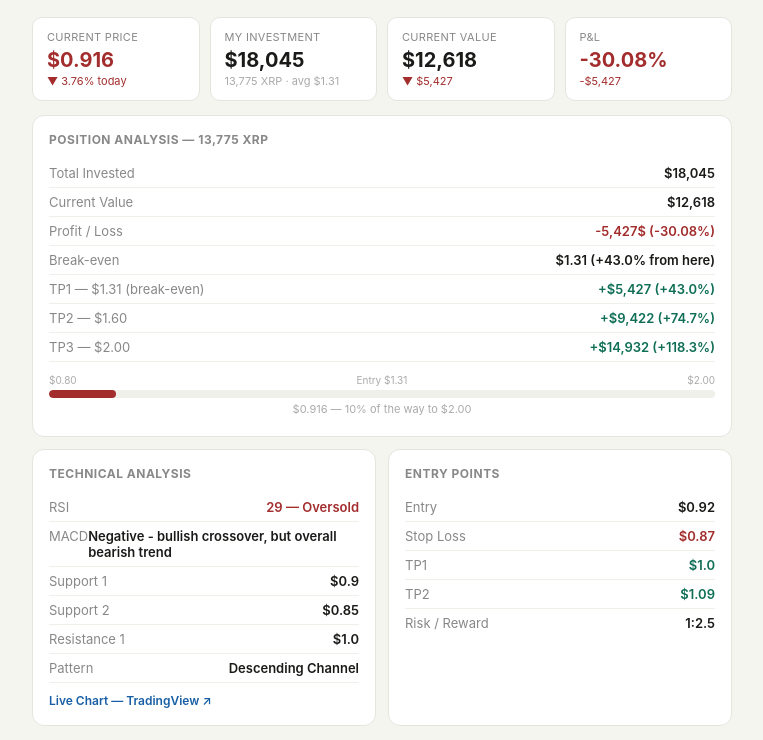
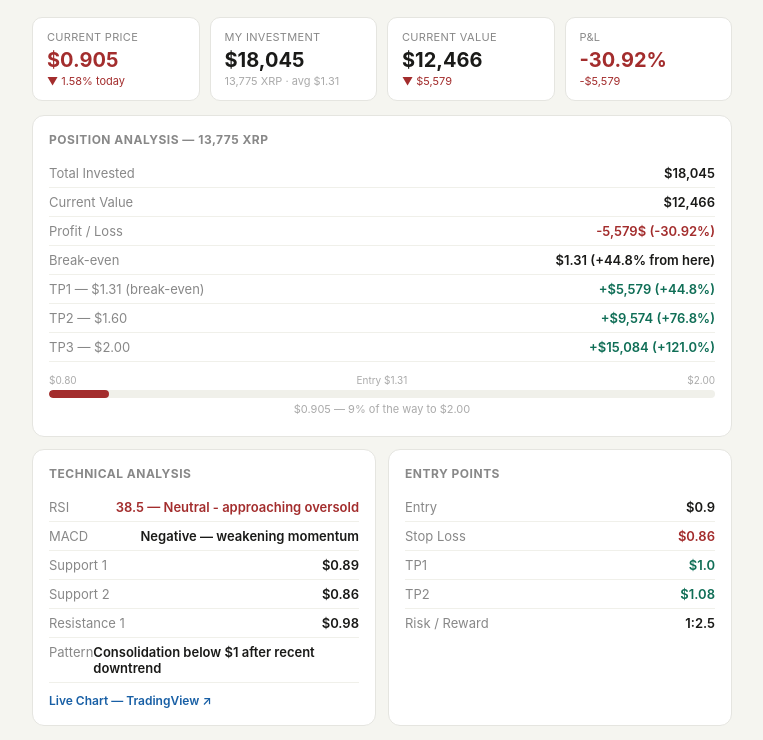
Before and after one commit to Vikmoose223/XRP-Analyst, a plain HTML site: page index.html in a window 1280 px wide. Shown: the part 60-800 px from the top of the page, without its empty margins (258-1021 px from the left). Drawn offline with Linux system fonts and the light colour scheme.

Commit message:
XRP update 25/11/2026

```diff
--- a/index.html
+++ b/index.html
@@ -52,8 +52,8 @@
   <div class="metrics">
     <div class="metric">
       <div class="label">Current Price</div>
-      <div class="value" style="color:#A32D2D">$0.916</div>
-      <div class="sub" style="color:#A32D2D">▼ 3.76% today</div>
+      <div class="value" style="color:#A32D2D">$0.905</div>
+      <div class="sub" style="color:#A32D2D">▼ 1.58% today</div>
     </div>
     <div class="metric">
       <div class="label">My Investment</div>
@@ -62,68 +62,68 @@
     </div>
     <div class="metric">
       <div class="label">Current Value</div>
-      <div class="value">$12,618</div>
-      <div class="sub" style="color:#A32D2D">▼ $5,427</div>
+      <div class="value">$12,466</div>
+      <div class="sub" style="color:#A32D2D">▼ $5,579</div>
     </div>
     <div class="metric">
       <div class="label">P&L</div>
-      <div class="value" style="color:#A32D2D">-30.08%</div>
-      <div class="sub" style="color:#A32D2D">-$5,427</div>
+      <div class="value" style="color:#A32D2D">-30.92%</div>
+      <div class="sub" style="color:#A32D2D">-$5,579</div>
     </div>
   </div>
 
   <div class="card">
     <h2>Position Analysis — 13,775 XRP</h2>
     <div class="row"><span class="k">Total Invested</span><span class="v">$18,045</span></div>
-    <div class="row"><span class="k">Current Value</span><span class="v">$12,618</span></div>
-    <div class="row"><span class="k">Profit / Loss</span><span class="v" style="color:#A32D2D">-5,427$ (-30.08%)</span></div>
-    <div class="row"><span class="k">Break-even</span><span class="v">$1.31 (+43.0% from here)</span></div>
-    <div class="row"><span class="k">TP1 — $1.31 (break-even)</span><span class="v up">+$5,427 (+43.0%)</span></div>
-    <div class="row"><span class="k">TP2 — $1.60</span><span class="v up">+$9,422 (+74.7%)</span></div>
-    <div class="row"><span class="k">TP3 — $2.00</span><span class="v up">+$14,932 (+118.3%)</span></div>
+    <div class="row"><span class="k">Current Value</span><span class="v">$12,466</span></div>
+    <div class="row"><span class="k">Profit / Loss</span><span class="v" style="color:#A32D2D">-5,579$ (-30.92%)</span></div>
+    <div class="row"><span class="k">Break-even</span><span class="v">$1.31 (+44.8% from here)</span></div>
+    <div class="row"><span class="k">TP1 — $1.31 (break-even)</span><span class="v up">+$5,579 (+44.8%)</span></div>
+    <div class="row"><span class="k">TP2 — $1.60</span><span class="v up">+$9,574 (+76.8%)</span></div>
+    <div class="row"><span class="k">TP3 — $2.00</span><span class="v up">+$15,084 (+121.0%)</span></div>
     <div class="progress-wrap">
       <div class="progress-labels"><span>$0.80</span><span>Entry $1.31</span><span>$2.00</span></div>
-      <div class="progress-bar"><div class="progress-fill" style="width:10%;background:#A32D2D;"></div></div>
-      <div class="progress-note">$0.916 — 10% of the way to $2.00</div>
+      <div class="progress-bar"><div class="progress-fill" style="width:9%;background:#A32D2D;"></div></div>
+      <div class="progress-note">$0.905 — 9% of the way to $2.00</div>
     </div>
   </div>
 
   <div class="sections">
     <div class="card">
       <h2>Technical Analysis</h2>
-      <div class="row"><span class="k">RSI</span><span class="v down">29 — Oversold</span></div>
-      <div class="row"><span class="k">MACD</span><span class="v">Negative - bullish crossover, but overall bearish trend</span></div>
-      <div class="row"><span class="k">Support 1</span><span class="v">$0.9</span></div>
-      <div class="row"><span class="k">Support 2</span><span class="v">$0.85</span></div>
-      <div class="row"><span class="k">Resistance 1</span><span class="v">$1.0</span></div>
-      <div class="row"><span class="k">Pattern</span><span class="v">Descending Channel</span></div>
+      <div class="row"><span class="k">RSI</span><span class="v down">38.5 — Neutral - approaching oversold</span></div>
+      <div class="row"><span class="k">MACD</span><span class="v">Negative — weakening momentum</span></div>
+      <div class="row"><span class="k">Support 1</span><span class="v">$0.89</span></div>
+      <div class="row"><span class="k">Support 2</span><span class="v">$0.86</span></div>
+      <div class="row"><span class="k">Resistance 1</span><span class="v">$0.98</span></div>
+      <div class="row"><span class="k">Pattern</span><span class="v">Consolidation below $1 after recent downtrend</span></div>
       <a class="chart-link" href="https://www.tradingview.com/chart/?symbol=XRPUSDT">Live Chart — TradingView ↗</a>
     </div>
 
     <div class="card">
       <h2>Entry Points</h2>
-      <div class="row"><span class="k">Entry</span><span class="v">$0.92</span></div>
-      <div class="row"><span class="k">Stop Loss</span><span class="v down">$0.87</span></div>
+      <div class="row"><span class="k">Entry</span><span class="v">$0.9</span></div>
+      <div class="row"><span class="k">Stop Loss</span><span class="v down">$0.86</span></div>
       <div class="row"><span class="k">TP1</span><span class="v up">$1.0</span></div>
-      <div class="row"><span class="k">TP2</span><span class="v up">$1.09</span></div>
+      <div class="row"><span class="k">TP2</span><span class="v up">$1.08</span></div>
       <div class="row"><span class="k">Risk / Reward</span><span class="v">1:2.5</span></div>
     </div>
 
     <div class="card" style="grid-column:1/-1">
       <h2>Fundamental Analysis</h2>
-      <div class="news-item">Ripple announced a custody deal with Turkish bank Yapı Kredi, enabling the bank to use Ripple Custody software. However, this partnership does not necessitate the bank to buy or use XRP directly, and similar past deals have not consistently translated into positive price action for the token. XRP ETFs have experienced significant outflows, with November seeing approximately $30-$33 million in withdrawals, contributing to the token's price decline. Additionally, Ripple's dollar-pegged stablecoin, RLUSD, has grown to a market capitalization of around $2.8 billion, but its success does not directly impact XRP's value as stable assets are preferred for payment solutions.</div>
+      <div class="news-item">XRP has recently fallen below the psychological $1 level amid a broader cryptocurrency market downturn, which has seen Bitcoin retreat below $60,000. US spot XRP Exchange-Traded Funds (ETFs) have continued to experience outflows, indicating reduced institutional buying interest and contributing to negative market sentiment. Despite the price action, Ripple secured a custody deal with a major Turkish bank, Yapı Kredi, showcasing ongoing adoption of its enterprise solutions. The regulatory clarity from the SEC case in 2025 regarding programmatic XRP sales remains a long-term positive, although it has not prevented recent price declines.</div>
     </div>
 
     <div class="card" style="grid-column:1/-1">
       <h2>Social Media & Rumors</h2>
-      <div class="news-item"><strong>@CryptoAnalystX</strong> — XRP continues its slide, despite oversold RSI. ETF outflows and broader market fear are keeping pressure on. Waiting for a clear catalyst. #XRP #Ripple</div><div class="news-item"><strong>@XRPArmyDaily</strong> — Another day, another dip for XRP. But RSI is screaming oversold, and Ripple is still building. Patience is key for the #XRPArmy. Potential bounce soon?</div><div class="news-item"><strong>@BlockchainWhisper</strong> — Ripple signs another bank! Great for the company, but when does this translate to value for XRP holders? The disconnect continues. #XRP #Fundamentals</div>
-      <div class="news-item"><strong>Hot Rumor 🔥</strong> — Speculation is circulating about a potential breakthrough in the SEC lawsuit or a major institutional adoption that would directly integrate XRP for cross-border settlements, providing a much-needed demand shock.</div>
-      <div class="news-item"><strong>Upcoming</strong> — An important upcoming event is the release of 1 billion XRP from escrow by Ripple on December 1, 2026, which could add further selling pressure to the market.</div>
+      <div class="news-item"><strong>@XrpUdate</strong> — Ripple just unlocked 1B $XRP worth $1.25B, but historical precedent shows 70% gets re-locked into escrow, neutralizing true dilution. Are retail traders panicking over a mere accounting rotation? coin24.news/posts/ripple-u… #XRP #Altcoins #DeFi</div><div class="news-item"><strong>@paulaCrypto_1</strong> — THE WHALES TOOK IT ALL… OR DID THEY? WHO IS REALLY ACCUMULATING $XRP BEHIND THE SCENES? SOMETHING IS WORTH WATCHING! #XRP #Ripple #XRPARmy #Crypto.</div><div class="news-item"><strong>@Renbird84</strong> — 💣#XRP ist eine tickende Zeitbombe ❗️ Nur die Frage wann sie explodiert 🚀 (Translation: XRP is a ticking time bomb! The only question is when it will explode)</div>
+      <div class="news-item"><strong>Hot Rumor 🔥</strong> — A hot rumor circulating suggests NVIDIA might purchase $2.5 billion worth of XRP, with tokenized Nvidia shares already trading on the XRPL, though there is no official confirmation from the AI giant.</div>
+      <div class="news-item"><strong>Upcoming</strong> — Ripple's next monthly release of 1 billion XRP from escrow is scheduled for December 1.</div>
       <div class="sent-row">
         <span style="font-size:12px;color:#888">Fear</span>
-        <div class="sent-track"><div style="width:130%;height:100%;background:#0F6E56;border-radius:3px"></div></div>
+        <div class="sent-track"><div style="width:370%;height:100%;background:#0F6E56;border-radius:3px"></div></div>
         <span style="font-size:12px;color:#888">Greed</span>
-        <span style="font-size:12px;font-weight:700;color:#0F6E56;margin-right:4px">13/10 — Extreme Fear</span>
+        <span style="font-size:12px;font-weight:700;color:#0F6E56;margin-right:4px">37/10 — Fear</span>
       </div>
     </div>
   </div>
@@ -131,7 +131,7 @@
   <div class="bottom-bar">
     <span style="font-size:13px;color:#888;white-space:nowrap">Today's Call</span>
     <span class="tag" style="background:#FAEEDA;color:#633806">HOLD</span>
-    <span style="font-size:12px;color:#666;flex:1">XRP is currently in oversold territory amidst extreme market fear, but faces near-term headwinds from sustained ETF outflows and an upcoming escrow release.</span>
+    <span style="font-size:12px;color:#666;flex:1">XRP is consolidating below a key psychological level with mixed technical signals and ongoing institutional outflows, advising a cautious approach.</span>
   </div>
 
   <div class="footer">XRP Dashboard · Auto-updated daily at 09:00 · Built with GitHub Actions + Gemini AI</div>
```
